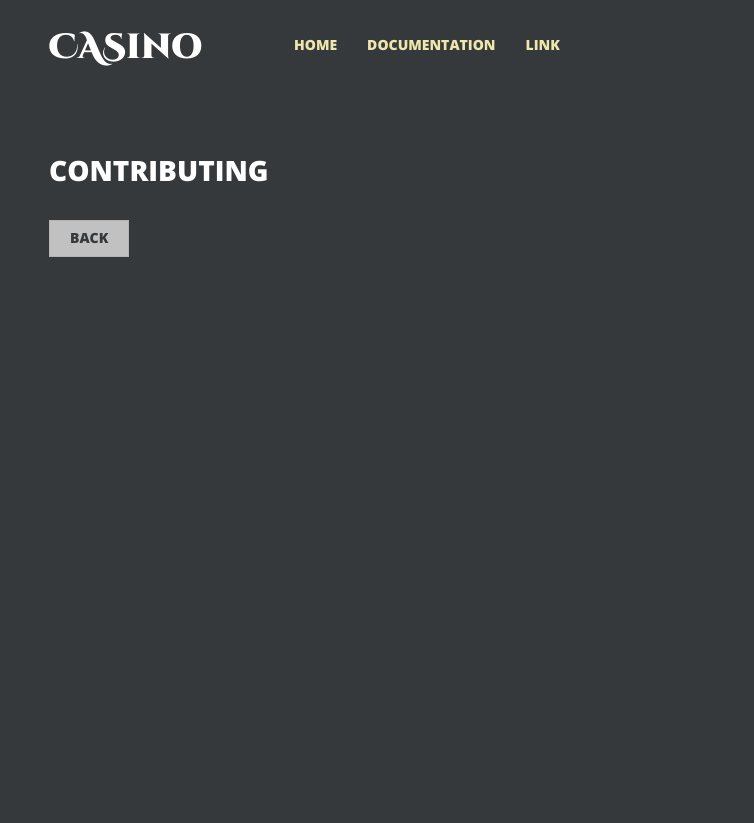
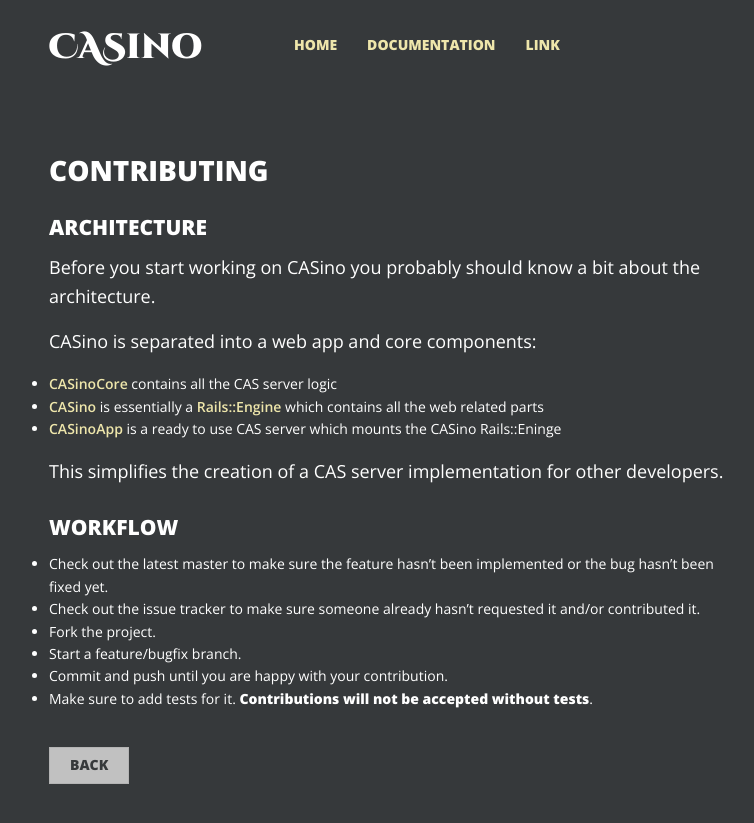
Before and after one commit to rbCAS/rbcas.github.com, a Jekyll site: the page built from docs/contributing/index.md, in a window 1280 px wide. Shown: the top 823 px of the page, without its empty margins (136-890 px from the left). Built offline with Jekyll 4.4.1, drawn with Linux system fonts in a browser that asks for light colours.

Commit message:
Contribution guidelines

```diff
--- a/docs/contributing/index.md
+++ b/docs/contributing/index.md
@@ -3,3 +3,24 @@ layout: docs
 title: Contributing
 prev_section: client-integration
 ---
+
+## Architecture
+
+Before you start working on CASino you probably should know a bit about the architecture.
+
+CASino is separated into a web app and core components:
+
+* [CASinoCore](https://github.com/rbCAS/CASinoCore) contains all the CAS server logic
+* [CASino](https://github.com/rbCAS/CASino) is essentially a [Rails::Engine](http://edgeapi.rubyonrails.org/classes/Rails/Engine.html) which contains all the web related parts
+* [CASinoApp](https://github.com/rbCAS/CASinoApp) is a ready to use CAS server which mounts the CASino Rails::Eninge
+
+This simplifies the creation of a CAS server implementation for other developers.
+
+## Workflow
+
+* Check out the latest master to make sure the feature hasn't been implemented or the bug hasn't been fixed yet.
+* Check out the issue tracker to make sure someone already hasn't requested it and/or contributed it.
+* Fork the project.
+* Start a feature/bugfix branch.
+* Commit and push until you are happy with your contribution.
+* Make sure to add tests for it. **Contributions will not be accepted without tests**.
```
